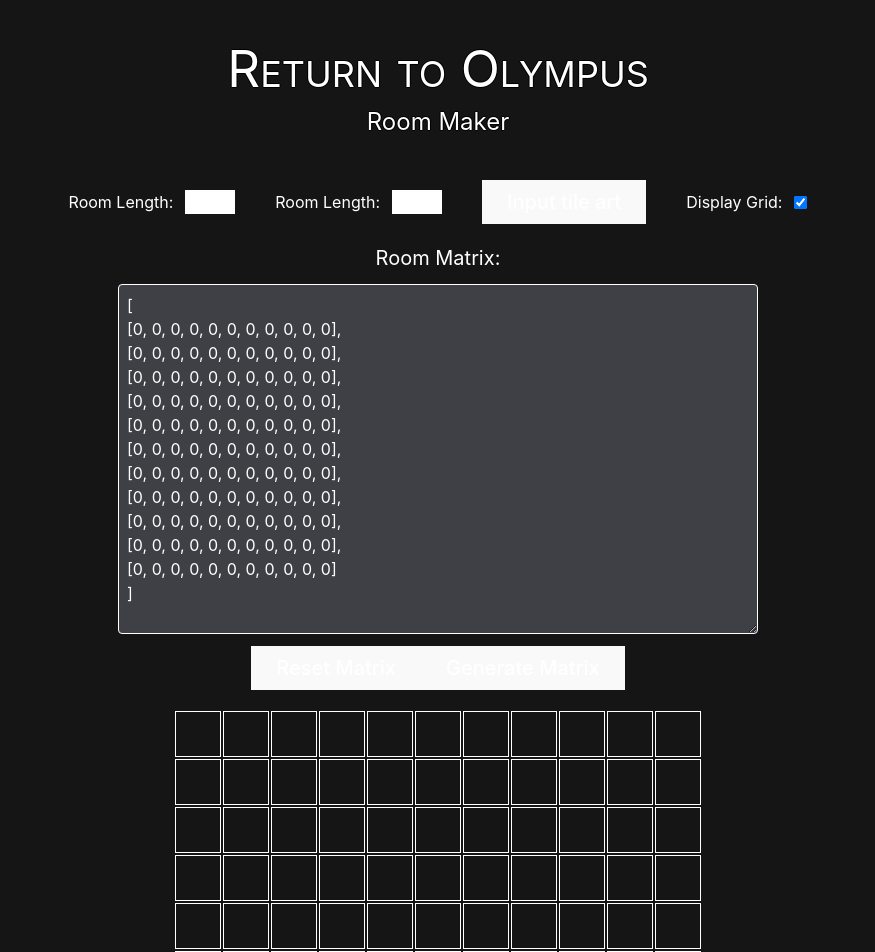
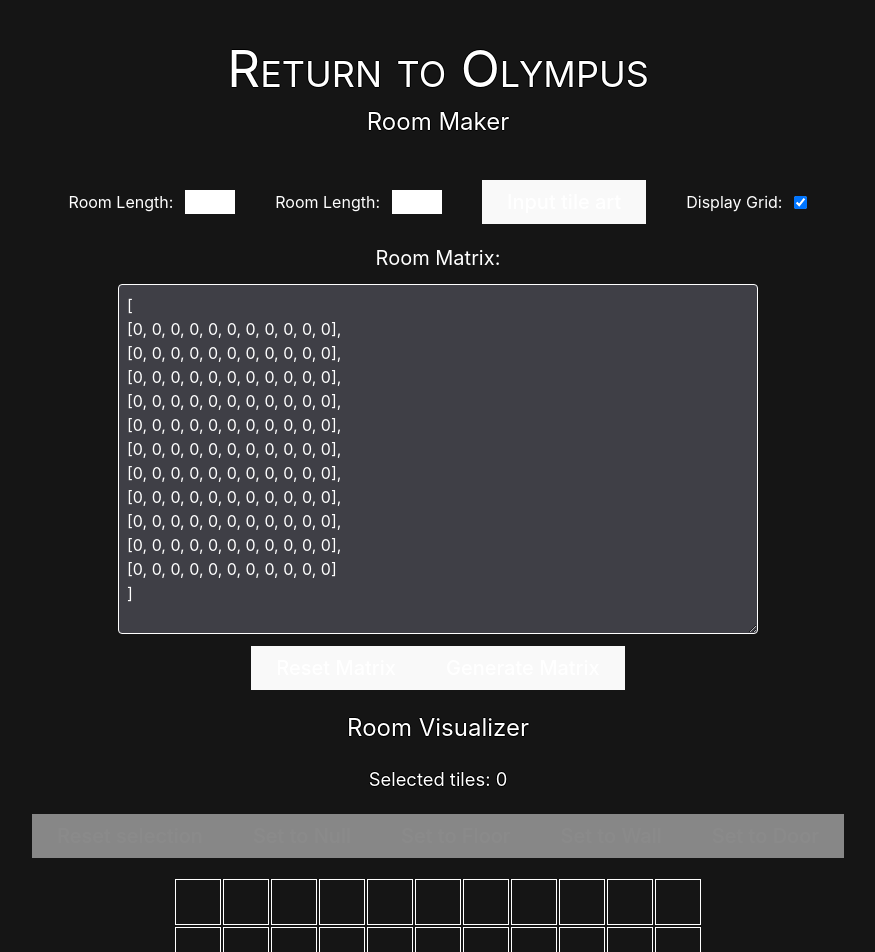
Before and after one commit to codetrifecta/rto-room-maker, a React (Vite) app: page / in a window 1280 px wide. Shown: the top 952 px of the page, without its empty margins (202-1077 px from the left). Built offline with nearby package versions, Linux system fonts and the light colour scheme; a web font is replaced by a local one.

Commit message:
Implement selecting tiles in room matrix

```diff
--- a/src/Room.tsx
+++ b/src/Room.tsx
@@ -1,15 +1,86 @@
-import { FC } from 'react';
+import { FC, useEffect, useRef, useState } from 'react';
 import { useAppStore } from './store';
 import clsx from 'clsx';
 import { TILE_TYPE } from './constants';
 
 export const Room: FC = () => {
-  const { roomLength, tileSize, displayGrid, roomMatrix } = useAppStore();
+  const [isMouseDown, setIsMouseDown] = useState<boolean>(false);
+  const {
+    roomLength,
+    tileSize,
+    displayGrid,
+    roomMatrix,
+    selectedTiles,
+    setSelectedTiles,
+  } = useAppStore();
 
-  console.log('room', roomMatrix);
+  const roomRef = useRef<HTMLDivElement>(null);
+
+  //   If room length changes,
+  // Reset selected tiles
+  useEffect(() => {
+    setSelectedTiles([]);
+  }, [roomLength]);
+
+  useEffect(() => {
+    if (!roomRef.current) return;
+
+    // Add mousedown and mouseup event listeners to the room
+    const room = roomRef.current;
+
+    const handleMouseDown = () => {
+      setIsMouseDown(true);
+    };
+
+    const handleMouseUp = () => {
+      setIsMouseDown(false);
+    };
+
+    room.addEventListener('mousedown', handleMouseDown);
+    room.addEventListener('mouseup', handleMouseUp);
+
+    return () => {
+      room.removeEventListener('mousedown', handleMouseDown);
+      room.removeEventListener('mouseup', handleMouseUp);
+    };
+  }, [roomRef.current]);
+
+  const onAddSelectedTile = (row: number, col: number) => {
+    // Add selected tile to the list if it doesn't exist
+    const doesTileExist = selectedTiles.some(
+      ([r, c]) => r === row && c === col
+    );
+
+    if (!doesTileExist) {
+      setSelectedTiles([...selectedTiles, [row, col]]);
+
+      console.log(selectedTiles);
+    }
+  };
+
+  const onResetSelection = () => {
+    setSelectedTiles([]);
+  };
 
   return (
+    <div className="flex flex-col items-center">
+      <h2 className="mb-5">Room Visualizer</h2>
+      <p className="mb-5">Selected tiles: {selectedTiles.length}</p>
+      <div className="flex mb-5">
+        <button
+          disabled={selectedTiles.length === 0}
+          onClick={onResetSelection}
+        >
+          Reset selection
+        </button>
+        <button disabled={selectedTiles.length === 0}>Set to Null</button>
+        <button disabled={selectedTiles.length === 0}>Set to Floor</button>
+        <button disabled={selectedTiles.length === 0}>Set to Wall</button>
+        <button disabled={selectedTiles.length === 0}>Set to Door</button>
+      </div>
+
       <div
+        ref={roomRef}
         className="grid"
         style={{
           gridTemplateColumns: `repeat(${roomLength}, ${tileSize}px)`,
@@ -22,32 +93,57 @@ export const Room: FC = () => {
               key={`${rowIndex}-${colIndex}`}
               tileType={tileType}
               size={tileSize}
+              selected={selectedTiles.some(
+                ([row, col]) => row === rowIndex && col === colIndex
+              )}
+              onSelect={() => onAddSelectedTile(rowIndex, colIndex)}
               displayOutline={displayGrid}
+              isMouseDown={isMouseDown}
             />
           ))
         )}
+      </div>
     </div>
   );
 };
 
 const Tile: FC<{
   size: number;
+  selected: boolean;
+  onSelect: () => void;
   displayOutline: boolean;
+  isMouseDown: boolean;
   tileType: TILE_TYPE;
-}> = ({ size, displayOutline, tileType = TILE_TYPE.FLOOR }) => {
-  console.log('tileType', tileType);
-
+}> = ({
+  size,
+  selected,
+  onSelect,
+  displayOutline,
+  isMouseDown = false,
+  tileType = TILE_TYPE.FLOOR,
+}) => {
   return (
-    <div className="relative" style={{ width: size, height: size, padding: 1 }}>
     <div
-        className={clsx('w-full h-full', {
+      className="relative"
+      style={{ width: size, height: size, padding: 1 }}
+      onMouseOver={() => (isMouseDown ? onSelect() : null)}
+      onClick={onSelect}
+    >
+      <div
+        className={clsx('relative w-full h-full', {
           border: displayOutline,
           'border-none': tileType === TILE_TYPE.NULL,
           'border-white': tileType === TILE_TYPE.FLOOR,
           'border-red-600': tileType === TILE_TYPE.WALL,
           'border-2 border-yellow-300': tileType === TILE_TYPE.DOOR,
         })}
+      >
+        <div
+          className={clsx('relative w-full h-full', {
+            'bg-white bg-opacity-10': selected,
+          })}
         ></div>
+      </div>
     </div>
   );
 };
--- a/src/index.css
+++ b/src/index.css
@@ -99,6 +99,15 @@ button {
   transition: border-color 0.25s;
 }
 
+button:hover {
+  border-color: white;
+}
+
+button:disabled {
+  opacity: 0.5;
+  cursor: not-allowed;
+}
+
 #root {
   margin: 0 auto;
   text-align: center;
--- a/src/store.ts
+++ b/src/store.ts
@@ -13,6 +13,9 @@ interface AppStore {
 
   roomMatrix: number[][];
   setRoomMatrix: (roomMatrix: number[][]) => void;
+
+  selectedTiles: [number, number][];
+  setSelectedTiles: (selectedTiles: [number, number][]) => void;
 }
 
 const DEFAULT_ROOM_MATRIX = Array.from({ length: DEFAULT_ROOM_LENGTH }, () =>
@@ -39,4 +42,9 @@ export const useAppStore = create<AppStore>((set) => ({
   setRoomMatrix: (roomMatrix: number[][]) => {
     set({ roomMatrix });
   },
+
+  selectedTiles: [],
+  setSelectedTiles: (selectedTiles: [number, number][]) => {
+    set({ selectedTiles });
+  },
 }));
```
Lines whose indentation alone changed are shown as unchanged.
